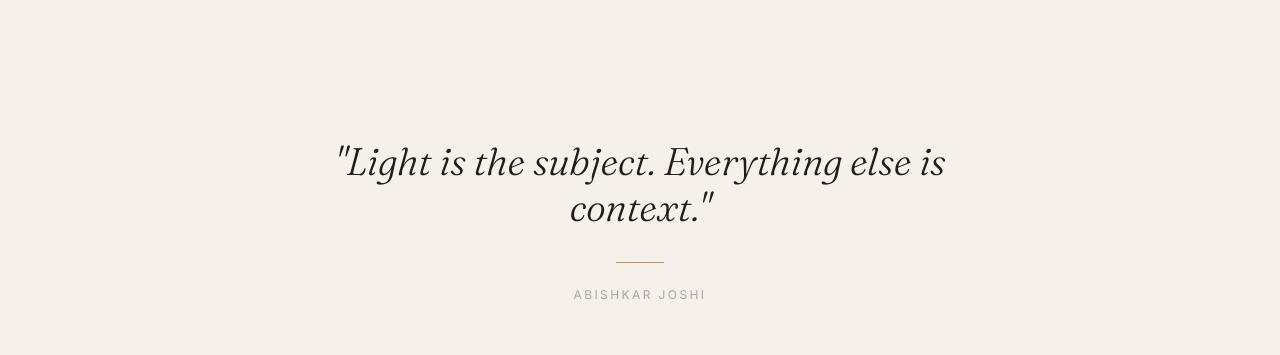
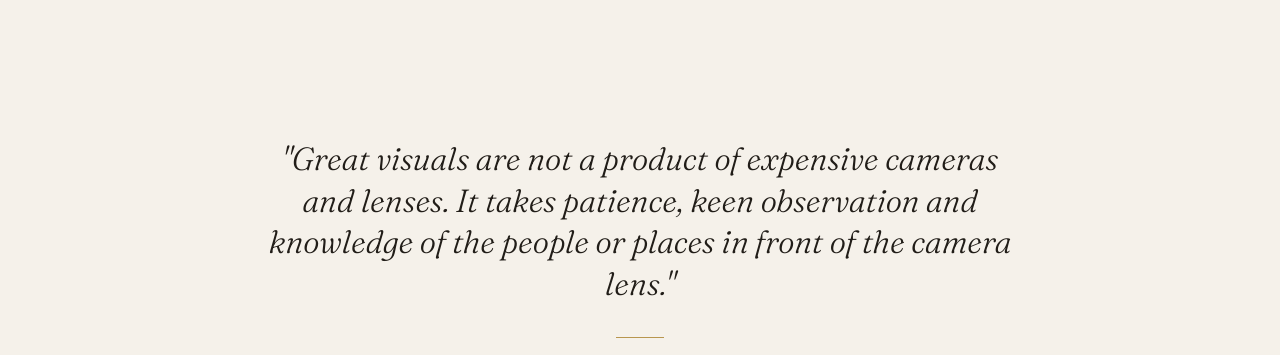
Before and after one commit to abiskarjoshi-pixel/Abishkar-Joshi, a React (Vite) app: page / in a window 1280 px wide. Shown: the part 1680-2035 px from the top of the page. Built offline with nearby package versions, Linux system fonts and the light colour scheme; the HTML template or start-up script is replaced by a standard one.

Commit message:
Harmonize narrative and pull-quotes with artist statement

```diff
--- a/src/pages/About.tsx
+++ b/src/pages/About.tsx
@@ -5,9 +5,9 @@ import { useSEO } from '../hooks/useSEO'
 import abishkarImg from '../Abishkar.jpg'
 
 const lines = [
-  'I grew up watching light move across the Kathmandu valley.',
-  'Became a photographer by accident. Stayed by choice.',
-  'Available worldwide. Based in Nepal.',
+  'Artist working out of Nepal — photography, films & design.',
+  'Capturing candid moments, genuine expressions & natural lighting.',
+  'Keep it simple, intentional & genuine.',
 ]
 
 function TypeInLine({ text, active }: { text: string; active: boolean }) {
--- a/src/pages/Home.tsx
+++ b/src/pages/Home.tsx
@@ -258,14 +258,14 @@ export default function Home() {
               className="font-light italic"
               style={{
                 fontFamily: 'var(--font-display)',
-                fontSize: 'clamp(1.5rem, 3vw, 3.5rem)',
+                fontSize: 'clamp(1.4rem, 2.5vw, 2.8rem)',
                 color: 'var(--ink)',
-                maxWidth: '26ch',
+                maxWidth: '38ch',
                 margin: '0 auto 2rem',
-                lineHeight: 1.2,
+                lineHeight: 1.3,
               }}
             >
-              "Light is the subject. Everything else is context."
+              "Great visuals are not a product of expensive cameras and lenses. It takes patience, keen observation and knowledge of the people or places in front of the camera lens."
             </p>
             <div className="w-12 h-px mx-auto" style={{ background: 'var(--gold)' }} />
             <p className="mt-6 text-xs tracking-[0.2em] uppercase" style={{ color: 'rgba(33,29,24,0.35)' }}>
```
